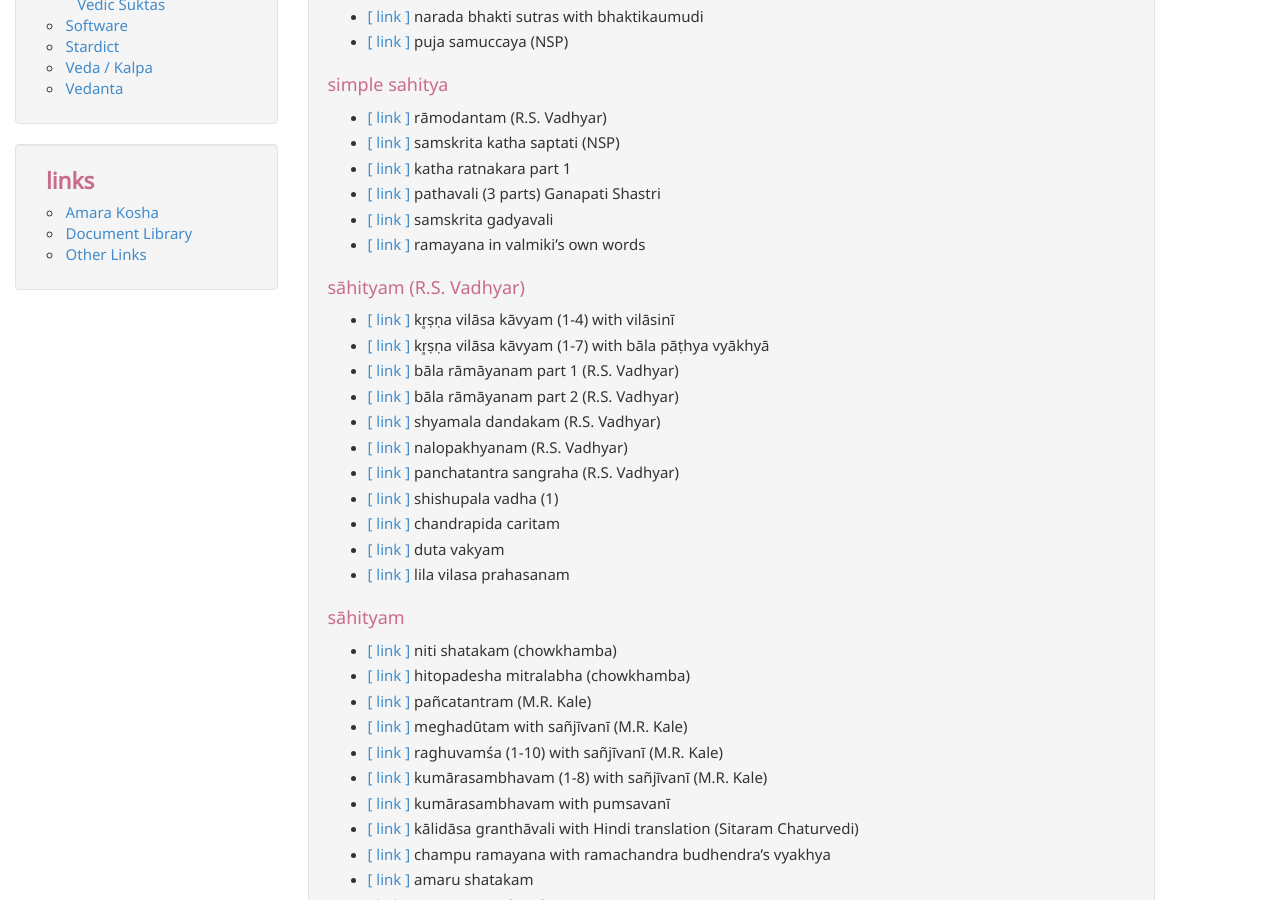
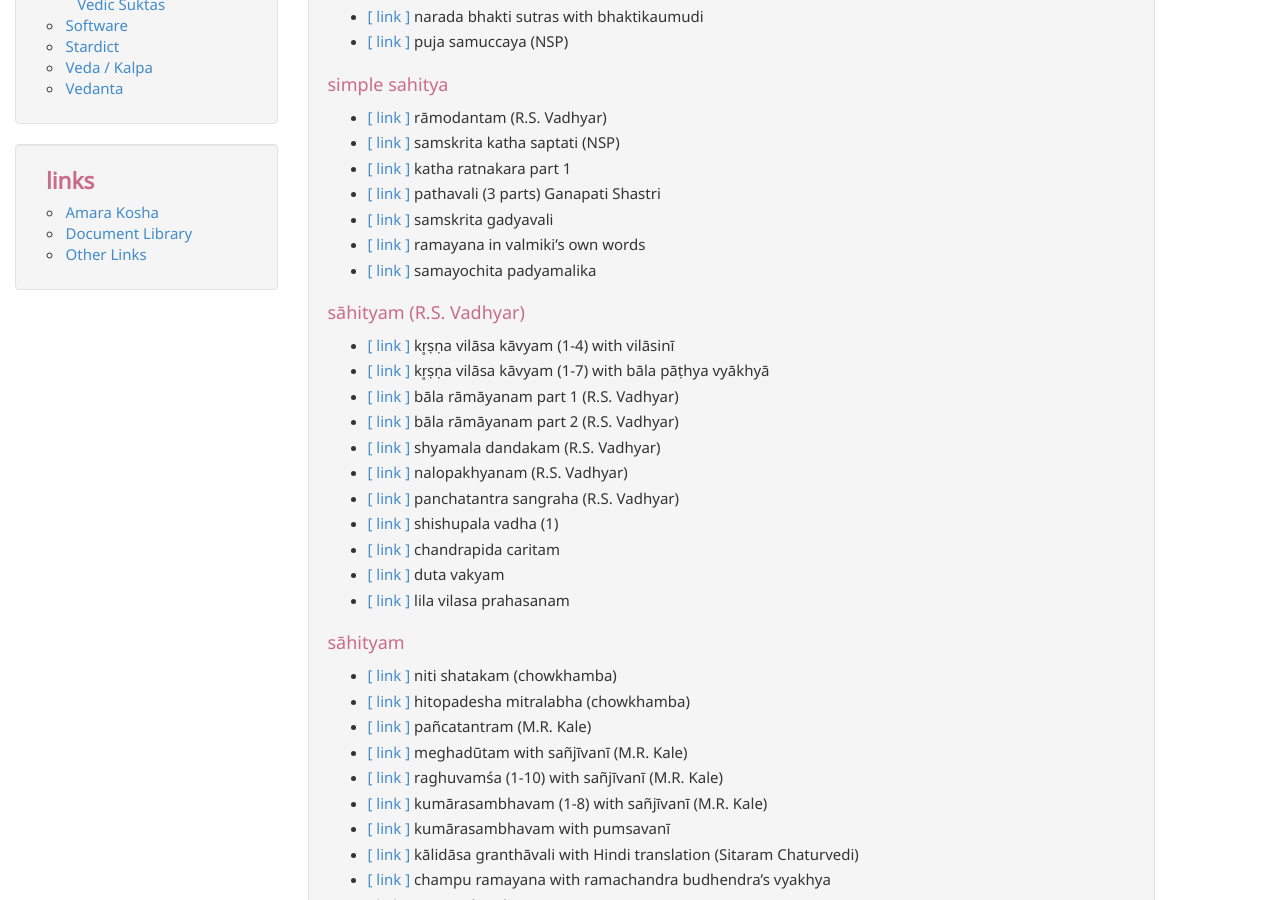
Before and after one commit to aupasana/aupasana.github.io, a Jekyll site: the page built from pages/sanskrit/links.md, in a window 1280 px wide and 900 px high, scrolled down 676 px. Built offline with Jekyll 4.4.1, drawn with Linux system fonts in a browser that asks for light colours; nearby versions of some CDN libraries.

Commit message:
Update links.md

```diff
--- a/pages/sanskrit/links.md
+++ b/pages/sanskrit/links.md
@@ -59,6 +59,7 @@ The links below mostly reference works on http://www.archive.org
 * [[ link ]][pa] pathavali (3 parts) Ganapati Shastri
 * [[ link ]][sg] samskrita gadyavali
 * [[ link ]][ram-v] ramayana in valmiki's own words
+* [[ link ]][supm] samayochita padyamalika
 
 [sg]: https://archive.org/details/SanskritGadyavaliPandurangaVamanKane
 [rd]: https://archive.org/details/SriramodantamLAnantaramaSastri2006RSVadhyar
```
Also changed, not shown: other parts of pages/sanskrit/links.md (+1 -1 lines).
